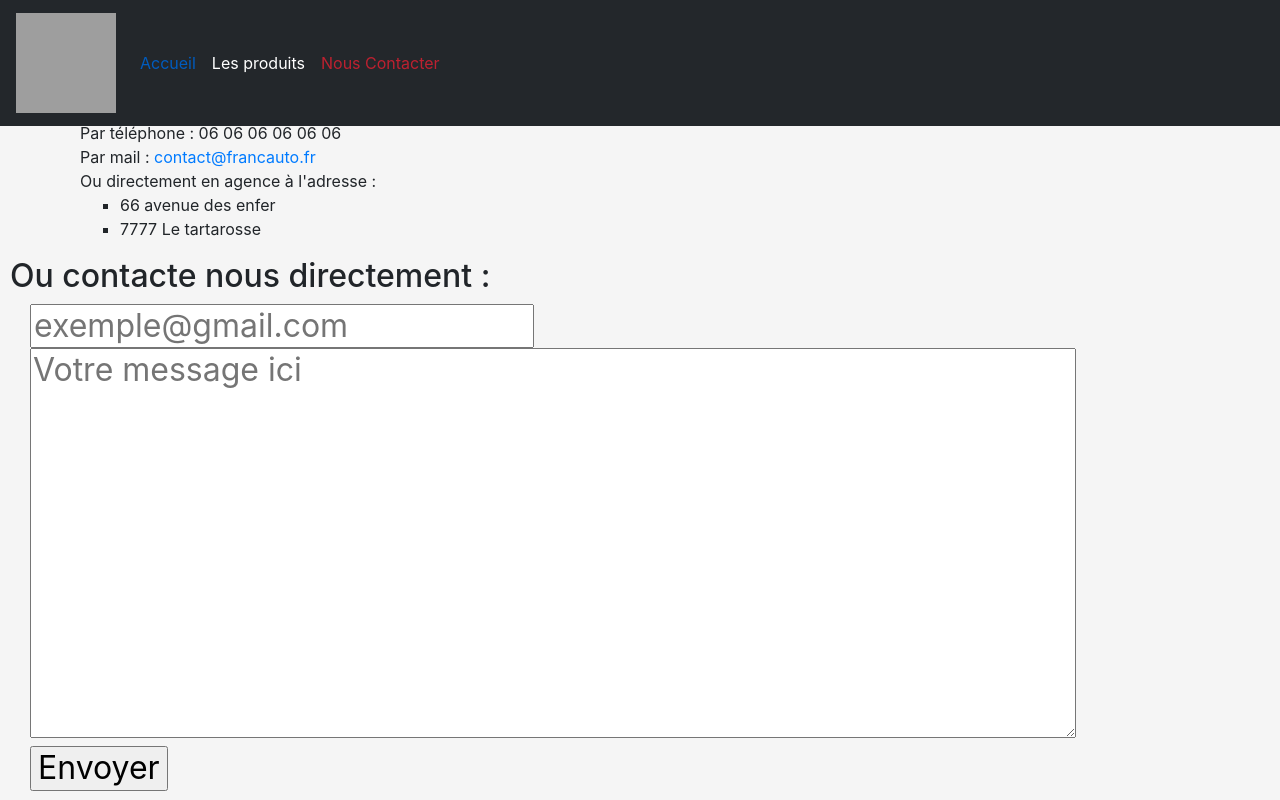
After one commit to eric-gilles/Projet-Web, a PHP site: page /contact.php in a window 1280 px wide. The commit adds this page. Run offline with PHP 8.4, Linux system fonts and the light colour scheme; grey boxes are pictures that could not be loaded.

Commit message:
contact+css

```diff
--- /dev/null
+++ b/contact.php
@@ -0,0 +1,74 @@
+<?php
+
+/*
+ * /contact.php
+ * Page de type HTML contenant les différentes informations
+ * pour contacter un vendeur par mail ou par téléphone
+ *
+ *
+ * @author : Lilian Boullée
+ * @date : 04/2021
+ */
+?>
+
+<!DOCTYPE html>
+<html lang="fr">
+<head>
+	<meta charset="UTF-8">
+	<meta name="viewport" content="width=device-width, initial-scale=1.0">
+	<title>Contact</title>
+        <!-- CSS -->
+        <link rel="stylesheet" href="./css/style.css">
+        <link rel="stylesheet" href="./css/bootstrap.min.css">
+        <!-- Fin CSS -->
+</head>
+<body class='background-color-grey'>
+
+    <!-- Affichage NavBar-->
+    <?php
+        require_once './inc/navbar.php';
+    ?>
+    <!-- Fin affichage NavBar -->
+    <h2 class='padding-left-10'> Nos information de Contact :</h2>
+    <ul>
+        <ol>Par téléphone : 06 06 06 06 06 06</ol>
+        <ol>Par mail : <a href="mailto:contact@francauto.fr">contact@francauto.fr</a></ol>
+
+        <ol>Ou directement en agence à  l'adresse :
+            <ul>
+                <li>66 avenue des enfer</li>
+                <li> 7777 Le tartarosse </li>
+            </ul>
+
+        </ol>
+    </ul>
+
+
+    <h2 class='padding-left-10'>Ou contacte nous directement :<h2>
+    <form class="padding-left-30" method="post">
+        <input type="email" name="email" required placeholder="exemple@gmail.com"><br>
+        <textarea rows="10" cols="50" name="message" placeholder="Votre message ici"></textarea><br>
+        <input type="submit" value="Envoyer" />
+
+    </form>
+
+    <?php
+    if (isset($_POST['message'])) {
+        $position_arobase = strpos($_POST['email'], '@');
+        if ($position_arobase === false)
+            echo '<p>Votre email doit comporter un arobase.</p>';
+        else {
+            $retour = mail('contact@francauto.fr', 'Envoi depuis la page Contact', $_POST['message'], 'From: ' . $_POST['email']);
+            if($retour)
+                echo '<p>Votre message a bien été envoyer nous vous répondron dans les plus brefs delais</p>';
+            else
+                echo "<p>Erreur lors de l'envoi de votre message </p>";
+        }
+    }
+    ?>
+
+
+</body>
+
+
+</html>
--- a/css/style.css
+++ b/css/style.css
@@ -0,0 +1,20 @@
+body {
+    padding-top: 75px;
+}
+
+.padding-left-10{
+    padding-left: 10px;
+}
+
+.padding-left-30{
+    padding-left: 30px;
+}
+
+
+.background-color-grey{
+    background-color: whitesmoke;
+}
+
+.text-color-white{
+    color: white;
+}
--- a/inc/navbar.php
+++ b/inc/navbar.php
@@ -1,15 +1,30 @@
+<?php
+/*
+ * /navbar.php
+ * Barre de naviguation pour le site ?
+ * Fichier à appeler au début des page du site internet
+ * Code à utiliser : "require_once './inc/navbar.php';"
+ *
+ * @author : As web voiture
+ * @date : 04/2021
+*/
+?>
 <!-- Barre de navigation avec logo -->
-<nav class="navbar navbar-expand-md navbar-light fixed-top bg-light">
-    <a class="navbar-brand" href="">
-        <img src="./img/logo_ecolocar_100x100.png" alt="Logo">
+<nav style="background-color: #23272b;" class="navbar navbar-expand-md navbar-light fixed-top">
+    <a class="navbar-brand" id='logo' href="">
+        <img src="./img/logo.jpg" width="100" height="100" alt="Logo">
     </a>
     <ul class="navbar-nav mr-auto">
-        <li class="nav-item active">
-            <a class="nav-link" href="./index.php">Accueil</a>
+        <li class="nav-item">
+            <a style="color: #005cbf;" class="nav-link"  href="./index.php">Accueil</a>
         </li>
         <li class="nav-item">
-            <a class="nav-link" href="./produits.php">Les produits</a>
+            <a style="color:white;" class="nav-link" href="./produits.php">Les produits</a>
         </li>
+        <li class="nav-item">
+            <a style="color: #bd2130;"class="nav-link" href="./contact.php">Nous Contacter</a>
+        </li>
+
     </ul>
 </nav>
 <!-- Fin barre de navigation avec logo -->
```
Also changed, not shown: produits.php (+11 -0 lines).
